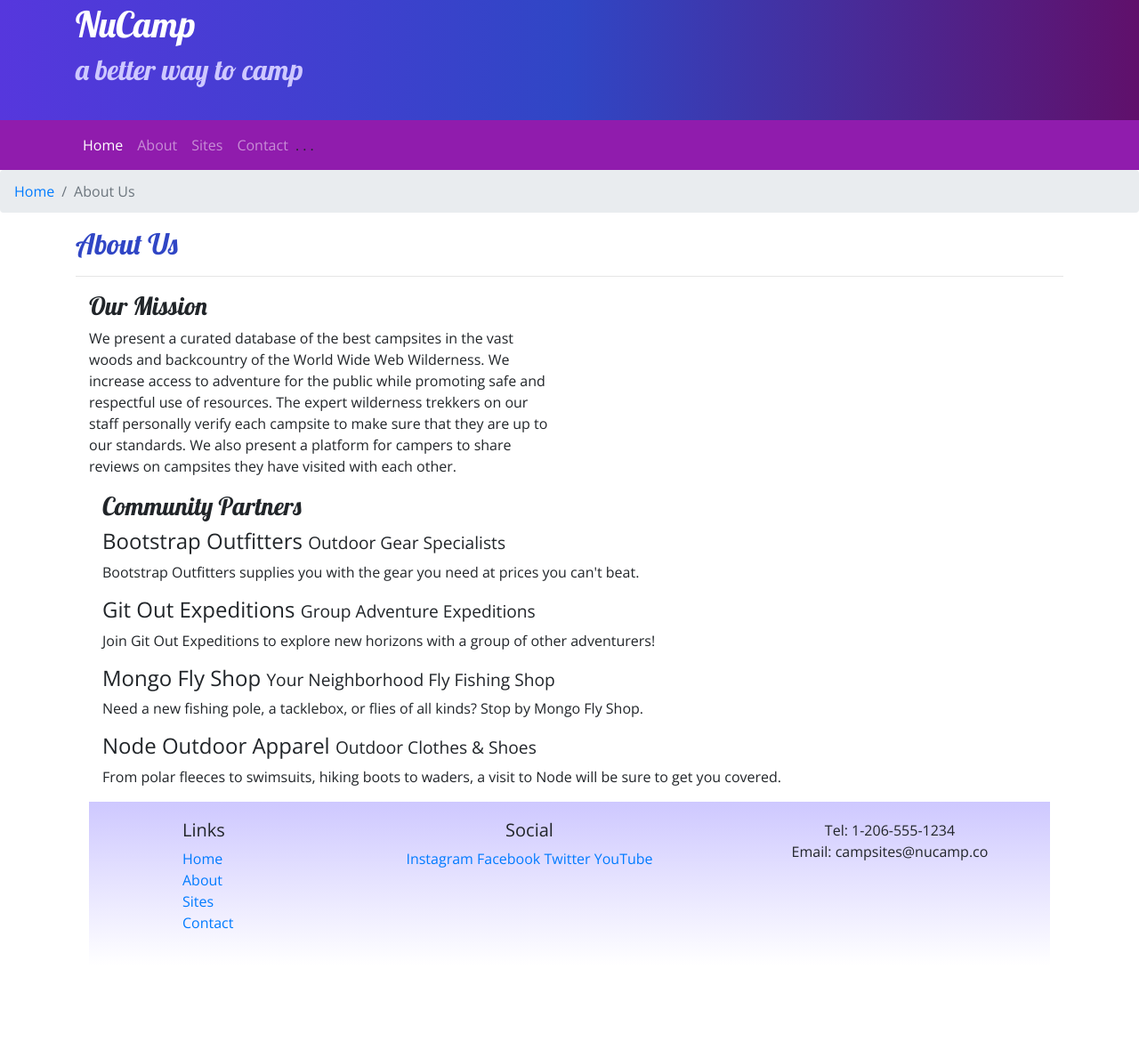
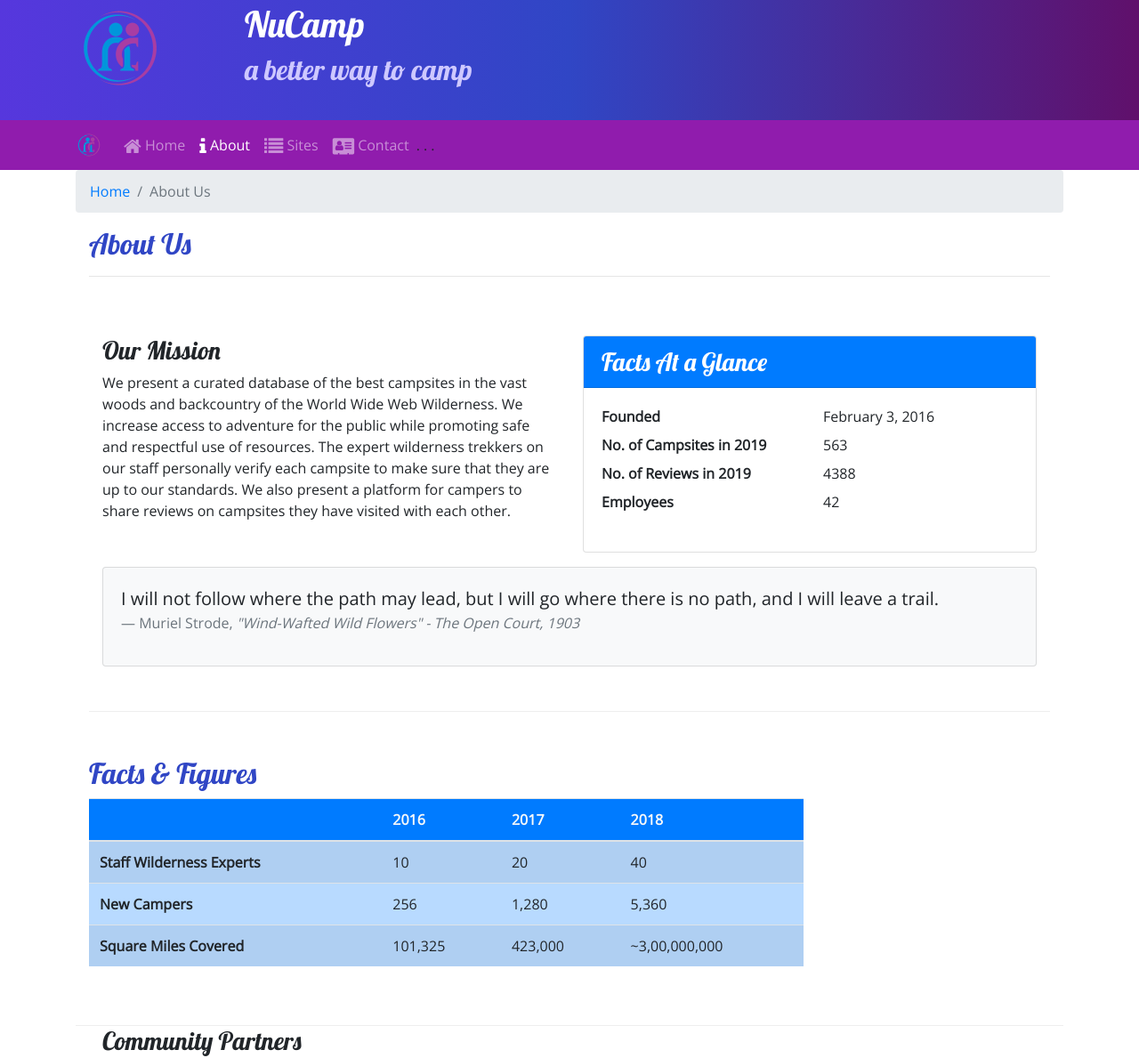
Before and after one commit to snakeguy2000/Navbar, a website: page aboutus.html in a window 1280 px wide. Shown: the part 27-1216 px from the top of the page at 89% size. Before the commit the page ends 1112 px from the top, so only its background shows below. Drawn offline with nearby package versions, Linux system fonts and the light colour scheme.

Commit message:
images and media

```diff
--- a/aboutus.html
+++ b/aboutus.html
@@ -8,6 +8,9 @@
     <link rel="stylesheet" href="node_modules/bootstrap/dist/css/bootstrap.min.css" />
     <link rel="stylesheet" href="https://fonts.googleapis.com/css?family=Lobster|Open+Sans" />
     <link rel="stylesheet" href="css/styles.css" />
+        <!-- Additional CSS must be placed after Bootstrap CSS -->
+        <link rel="stylesheet" href="node_modules/font-awesome/css/font-awesome.min.css" />
+    <link rel="stylesheet" href="node_modules/bootstrap-social/bootstrap-social.css" />
     <title>NuCamp: A Better Way To Camp</title>
 </head>
 
@@ -16,6 +19,9 @@
     <header class="jumbotron jumbotron-fluid">
         <div class="container">
             <div class="row">
+                <div class="col-4 col-sm-3 col-md-2 align-self-center">
+                    <a href="index.html"><img src="img/logo.png" class="img-fluid" /></a>
+                 </div>
                 <div class="col">
                     <h1>NuCamp</h1>
                     <h2>a better way to camp</h2>
@@ -25,14 +31,16 @@
     </header>
     <nav class="navbar navbar-expand-sm navbar-dark sticky-top">
         <div class="container">
+             <a class="navbar-brand" href="index.html"><img src="img/logo.png" height="30" width="30" /></a>
             <button class="navbar-toggler" type="button" data-toggle="collapse" data-target="#nucampNavbar">
                 <span class="navbar-toggler-icon"></span>
             </button>
-            <ul class="navbar-nav">
-                <li class="nav-item active"><a class="nav-link" href="#">Home</a></li>
-                <li class="nav-item"><a class="nav-link" href="aboutus.html">About</a></li>
-                <li class="nav-item"><a class="nav-link" href="#">Sites</a></li>
-                <li class="nav-item"><a class="nav-link" href="#">Contact</a></li>
+
+            <ul class="navbar-nav mr-auto">
+                <li class="nav-item"><a class="nav-link" href="index.html"><i class="fa fa-home fa-lg"></i> Home</a></li>
+                <li class="nav-item active"><a class="nav-link" href="aboutus.html"><i class="fa fa-info fa-lg"></i> About</a></li>
+                <li class="nav-item"><a class="nav-link" href="#"><i class="fa fa-list fa-lg"></i> Sites</a></li>
+                <li class="nav-item"><a class="nav-link" href="contactus.html"><i class="fa fa-address-card fa-lg"></i> Contact</a></li>
                 <div class="collapse navbar-collapse" id="nucampNavbar">
                     <ul class="navbar-nav">
                         . . .
@@ -42,6 +50,9 @@
         </div>
 
     </nav>
+    <div class="container">
+        <div class="row">
+            <div class="col">
     <ol class="breadcrumb">
         <li class="breadcrumb-item"><a href="index.html">Home</a></li>
         <li class="breadcrumb-item active">About Us</li>
@@ -59,13 +70,78 @@
         <div>
             <div>
                 <div class="container">
-                    <div class="row">
-                        <div class="col-xs-12 col-sm-6">
-                <h3>Our Mission</h3>
-                <p>We present a curated database of the best campsites in the vast woods and backcountry of the World Wide Web Wilderness. We increase access to adventure for the public while promoting safe and respectful use of resources. The expert wilderness trekkers on our staff personally verify each campsite to make sure that they are up to our standards. We also present a platform for campers to share reviews on campsites they have visited with each other.</p>
+                    <div class="row row-content">
+                        <div class="col-sm-6">
+                            <h3>Our Mission</h3>
+                            <p>We present a curated database of the best campsites in the vast woods and backcountry of the World Wide Web Wilderness. We increase access to adventure for the public while promoting safe and respectful use of resources. The expert wilderness trekkers on our staff personally verify each campsite to make sure that they are up to our standards. We also present a platform for campers to share reviews on campsites they have visited with  each other.</p>
+                        </div>
+                        <div class="col-sm-6">
+                            <div class="card">
+                                <h3 class="card-header bg-primary text-white">Facts At a Glance</h3>
+                                <div class="card-body">
+                                    <dl class="row">
+                                        <dt class="col-6">Founded</dt>
+                                        <dd class="col-6">February 3, 2016</dd>
+                                        <dt class="col-6">No. of Campsites in 2019</dt>
+                                        <dd class="col-6">563</dd>
+                                        <dt class="col-6">No. of Reviews in 2019</dt>
+                                        <dd class="col-6">4388</dd>
+                                        <dt class="col-6">Employees</dt>
+                                        <dd class="col-6">42</dd>
+                                    </dl>
+                                </div>
+                            </div>
+                        </div>
+                        <div class="col">
+                            <div class="card card-body bg-light mt-3">
+                                <blockquote class="blockquote">
+                                    <p class="mb-0">I will not follow where the path may lead, but I will go where there is no path, and I will leave a trail.</p>
+                                    <footer class="blockquote-footer">Muriel Strode,
+                                        <cite title="Source Title">"Wind-Wafted Wild Flowers" -
+                                        The Open Court, 1903</cite>
+                                    </footer>
+                                </blockquote>
+                            </div>
+                        </div>
+                    </div>
+        </div>
+        <div class="row row-content">
+            <div class="col-sm-9">
+            	<h2>Facts &amp; Figures</h2>
+            	<div class="table-responsive">
+               	    <table class="table table-striped">
+	                <thead>
+	                    <tr class="bg-primary text-light">
+	                        <th></th>
+	                        <th>2016</th>
+	                        <th>2017</th>
+	                        <th>2018</th>
+	                    </tr>
+                    	</thead>
+	                <tbody class="table-primary">
+                            <tr>
+                                <th>Staff Wilderness Experts</th>
+                                <td>10</td>
+                                <td>20</td>
+                                <td>40</td>
+                            </tr>
+                            <tr>
+                                <th>New Campers</th>
+                                <td>256</td>
+                                <td>1,280</td>
+                                <td>5,360</td>
+                            </tr>
+                            <tr>
+                                <th>Square Miles Covered</th>
+                                <td>101,325</td>
+                                <td>423,000</td>
+                                <td>~3,00,000,000</td>
+                            </tr>
+                        </tbody>
+                    </table>
+                </div>
             </div>
-        </div>
-
+       </div>
         <div>
             <div></div>
                 <div class="container">
@@ -84,7 +160,7 @@
         </div>
     </div>
 
-    <footer>
+    <footer class="site-footer">
         <div class="container">
             <div class="row">
                 <div class="col-4 col-sm-2 offset-1">
@@ -93,19 +169,19 @@
                         <li><a href="index.html">Home</a></li>
                         <li><a href="#">About</a></li>
                         <li><a href="#">Sites</a></li>
-                        <li><a href="#">Contact</a></li>
+                        <li><a href="./contactus.html">Contact</a></li>
                     </ul>
                 </div>
                 <div class="col-6 col-sm-5 text-center">
                     <h5>Social</h5>
-                    <a href="http://instagram.com/">Instagram</a>
-                    <a href="http://facebook.com/">Facebook</a>
-                    <a href="http://twitter.com/">Twitter</a>
-                    <a href="http://youtube.com/">YouTube</a>
+                    <a class="btn btn-social-icon btn-instagram" href="http://instagram.com/"><i class="fa fa-instagram"></i></a>
+                    <a class="btn btn-social-icon btn-facebook" href="http://facebook.com/"><i class="fa fa-facebook"></i></a>
+                    <a class="btn btn-social-icon btn-twitter" href="http://twitter.com/"><i class="fa fa-twitter"></i></a>
+                    <a class="btn btn-social-icon btn-google" href="http://youtube.com/"><i class="fa fa-youtube"></i></a>
                 </div>
                 <div class="col-sm-4 text-center">
-                    Tel: 1-206-555-1234<br />
-                    Email: campsites@nucamp.co
+                    <a role="button" class="btn btn-link" href="tel:+12065551234"><i class="fa fa-phone"></i> 1-206-555-1234</a><br />
+                    <a role="button" class="btn btn-link" href="mailto:campsites@nucamp.co"><i class="fa fa-envelope-o"></i> campsites@nucamp.co</a>
                 </div>
            </div>
         </div>
--- a/css/styles.css
+++ b/css/styles.css
@@ -14,9 +14,9 @@ header h2 {
     color: #CEC8FF;
 }
 
-footer {
-    background-image: linear-gradient(#CEC8FF, white);
-    padding: 20px 0;
+.site-footer{
+    background-image: linear-gradient(#b7a8f8, white);
+    padding: 20px 0px;
 }
 
 .jumbotron {
--- a/package.json
+++ b/package.json
@@ -15,6 +15,7 @@
   },
   "dependencies": {
     "bootstrap": "^4.0.0",
+    "bootstrap-social": "^5.1.1",
     "font-awesome": "^4.7.0",
     "jquery": "^3.3.1",
     "popper.js": "^1.12.9"
```
Also changed, not shown: contactus.html (added, +184 -0 lines), index.html (+30 -15 lines), img/bootstrap-thumb.png (added), img/breadcrumb-trail-thumb.jpg (added), img/breadcrumb-trail.jpg (added), img/chrome-river-thumb.jpg (added), img/chrome-river.jpg (added), img/logo.png (added), img/react-lake-thumb.jpg (added), img/react-lake.jpg (added), 1 other file.
